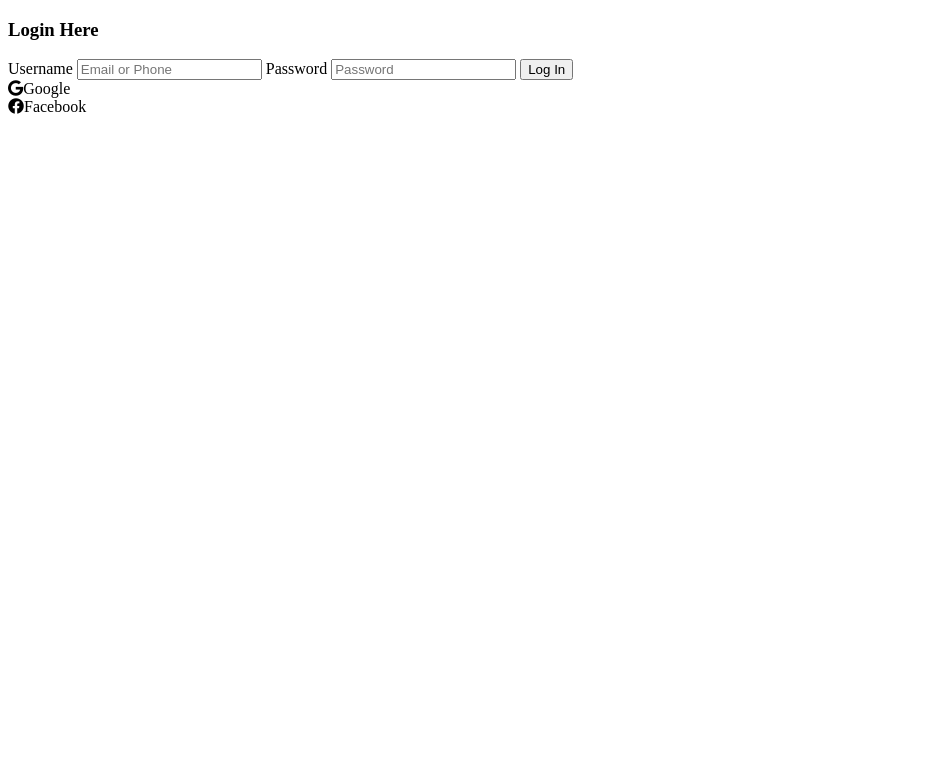
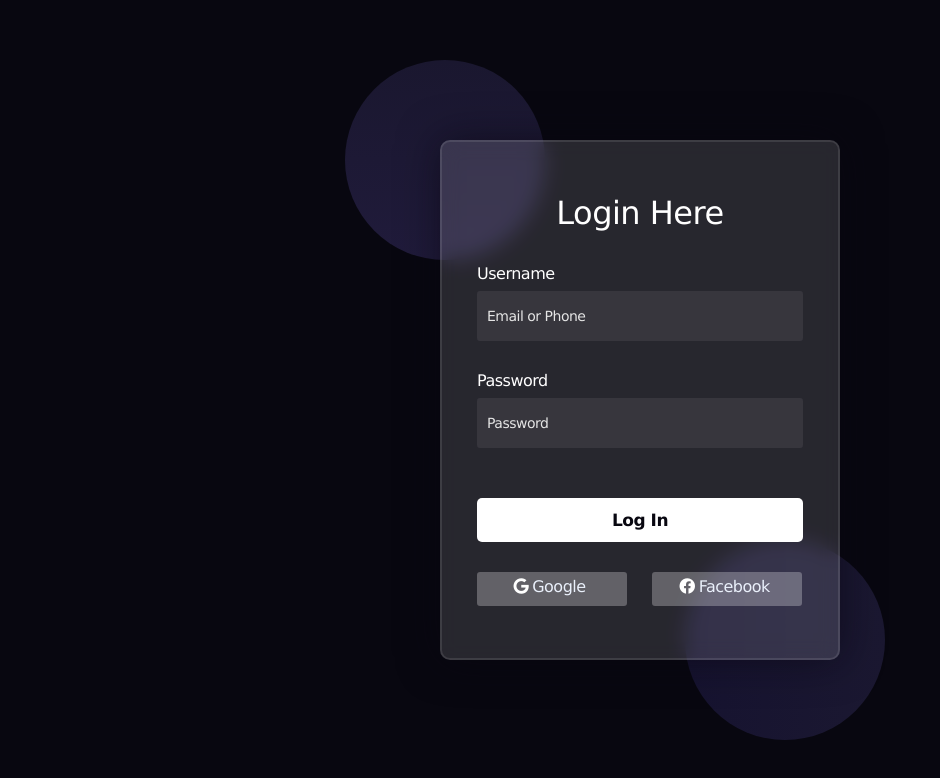
Before and after one commit to Devsethi3/Glassmorphism-Login-Page, a plain HTML site: page index.html in a window 1280 px wide. Shown: the whole page, without its empty margins (0-940 px from the left). Drawn offline with Linux system fonts and the light colour scheme.

Commit message:
Update index.html

```diff
--- a/index.html
+++ b/index.html
@@ -5,7 +5,7 @@
     <meta name="viewport" content="width=device-width, initial-scale=1.0">
     <title>Login Page</title>
     <link rel="stylesheet" href="https://cdnjs.cloudflare.com/ajax/libs/font-awesome/6.4.2/css/all.min.css" integrity="sha512-z3gLpd7yknf1YoNbCzqRKc4qyor8gaKU1qmn+CShxbuBusANI9QpRohGBreCFkKxLhei6S9CQXFEbbKuqLg0DA==" crossorigin="anonymous" referrerpolicy="no-referrer" />
-    <link rel="stylesheet" href="Login.css">
+    <link rel="stylesheet" href="style.css">
 </head>
 <body>
 
```
